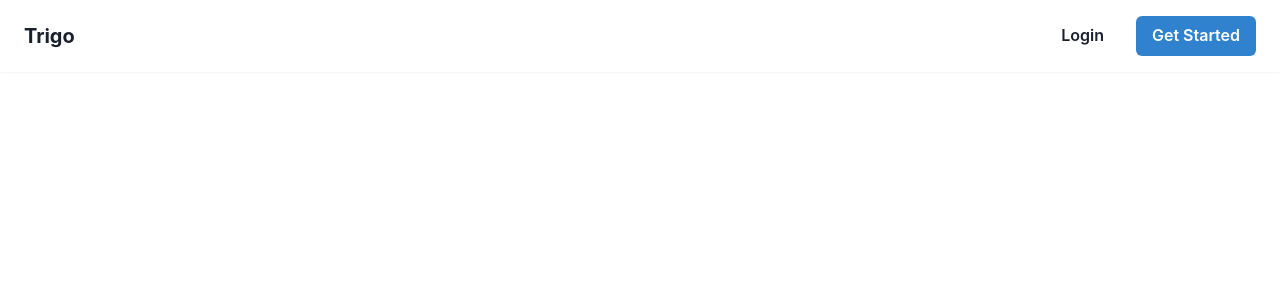
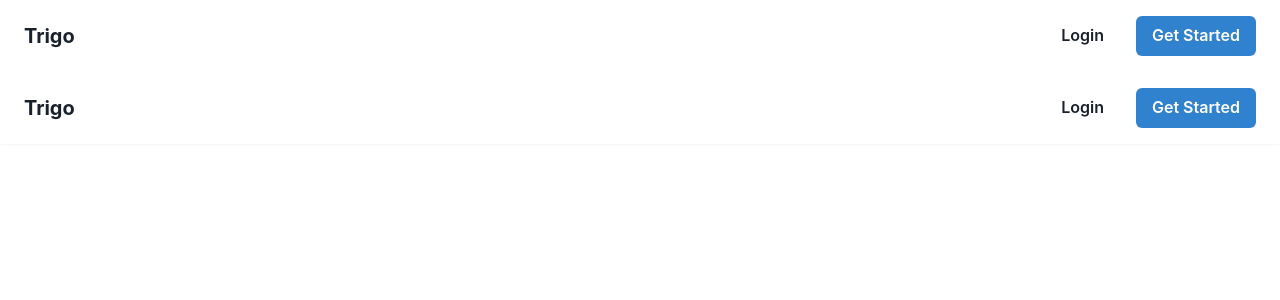
Before and after one commit to Mayor-Myles/Trigo, a Next.js app: page / in a window 1280 px wide. Shown: the top 300 px of the page. Built offline with nearby package versions, Linux system fonts and the light colour scheme.

Commit message:
Add Hero component to the App component

```diff
--- a/app/page.tsx
+++ b/app/page.tsx
@@ -7,6 +7,7 @@ import {
 
 } from "@chakra-ui/react";
 import Navbar from "@/components/navbar";
+import Hero from "@/components/navbar";
 
 
 export default function App(){
@@ -14,6 +15,7 @@ export default function App(){
 return(
 <>
 <Navbar />
+  <Hero />
 </>
 
 
```
